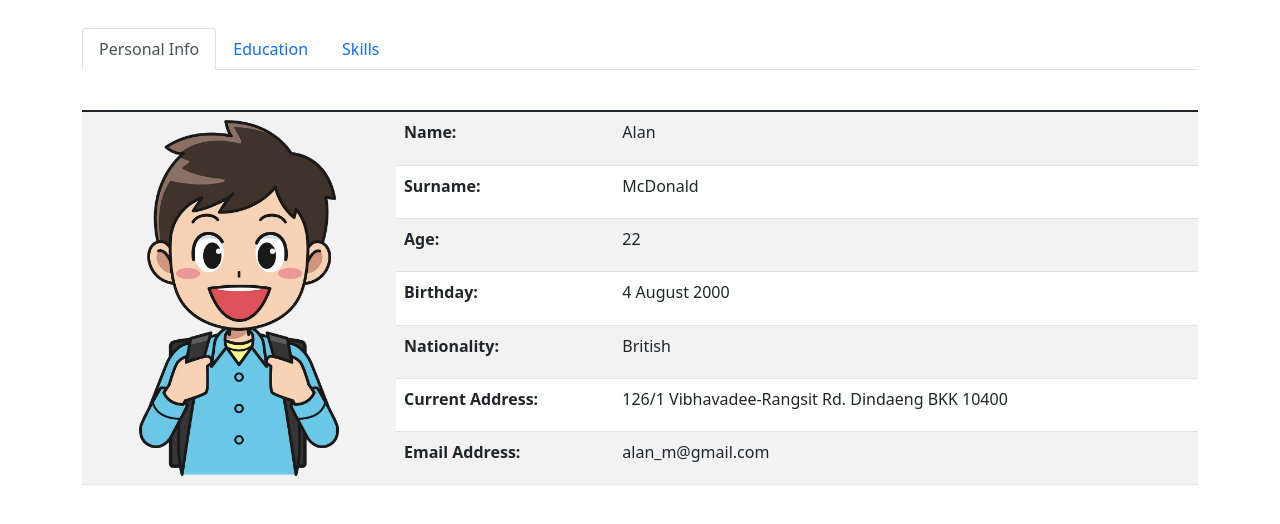
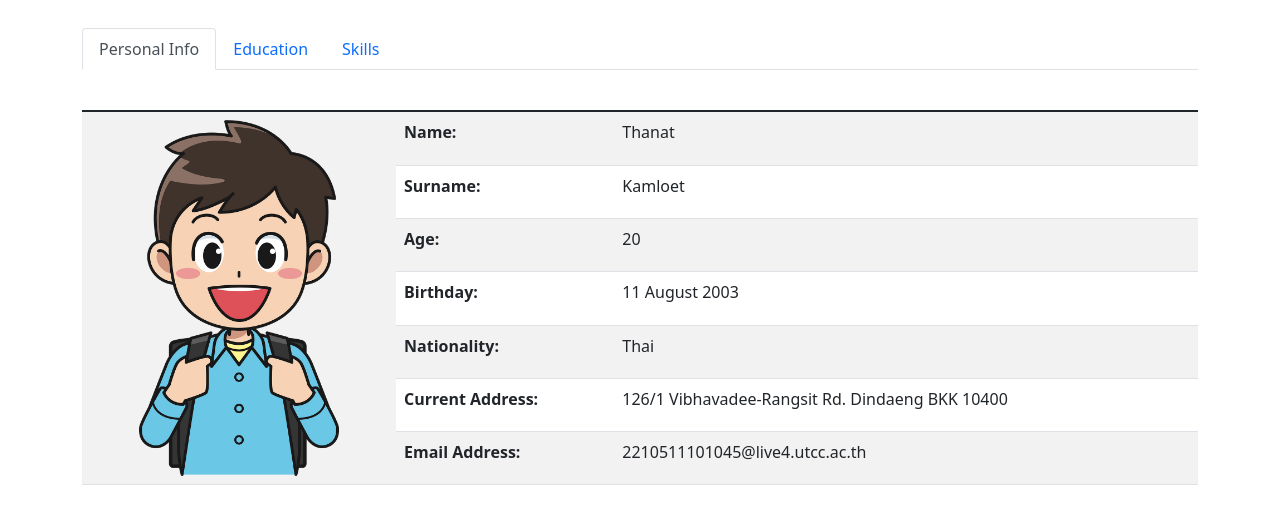
Before and after one commit to tkthanat/ex5b, a plain HTML site: page index.html in a window 1280 px wide. Shown: the part 58-582 px from the top of the page. Drawn offline with nearby package versions, Linux system fonts and the light colour scheme.

Commit message:
Initial commit - adding all files and correct my personal information

```diff
--- a/index.html
+++ b/index.html
@@ -35,23 +35,23 @@
       <tr>
 		<td rowspan="7"><img src="images/alan.png" class="rounded mx-auto d-block" alt="Alan McDonald" width="200" height="356"></td>
         <th>Name:</th>
-        <td>Alan</td>
+        <td>Thanat</td>
       </tr>
       <tr>
         <th>Surname:</th>
-        <td>McDonald</td>
+        <td>Kamloet</td>
       </tr>
 	  <tr>
         <th>Age:</th>
-        <td>22</td>
+        <td>20</td>
       </tr>
 	  <tr>
         <th>Birthday:</th>
-        <td>4 August 2000</td>
+        <td>11 August 2003</td>
       </tr>
 	  <tr>
         <th>Nationality:</th>
-        <td>British</td>
+        <td>Thai</td>
       </tr>
 	  <tr>
         <th>Current Address:</th>
@@ -59,7 +59,7 @@
       </tr>
 	  <tr>
         <th>Email Address:</th>
-        <td>alan_m@gmail.com</td>
+        <td>2210511101045@live4.utcc.ac.th</td>
       </tr>
     </tbody>
   </table>
```
